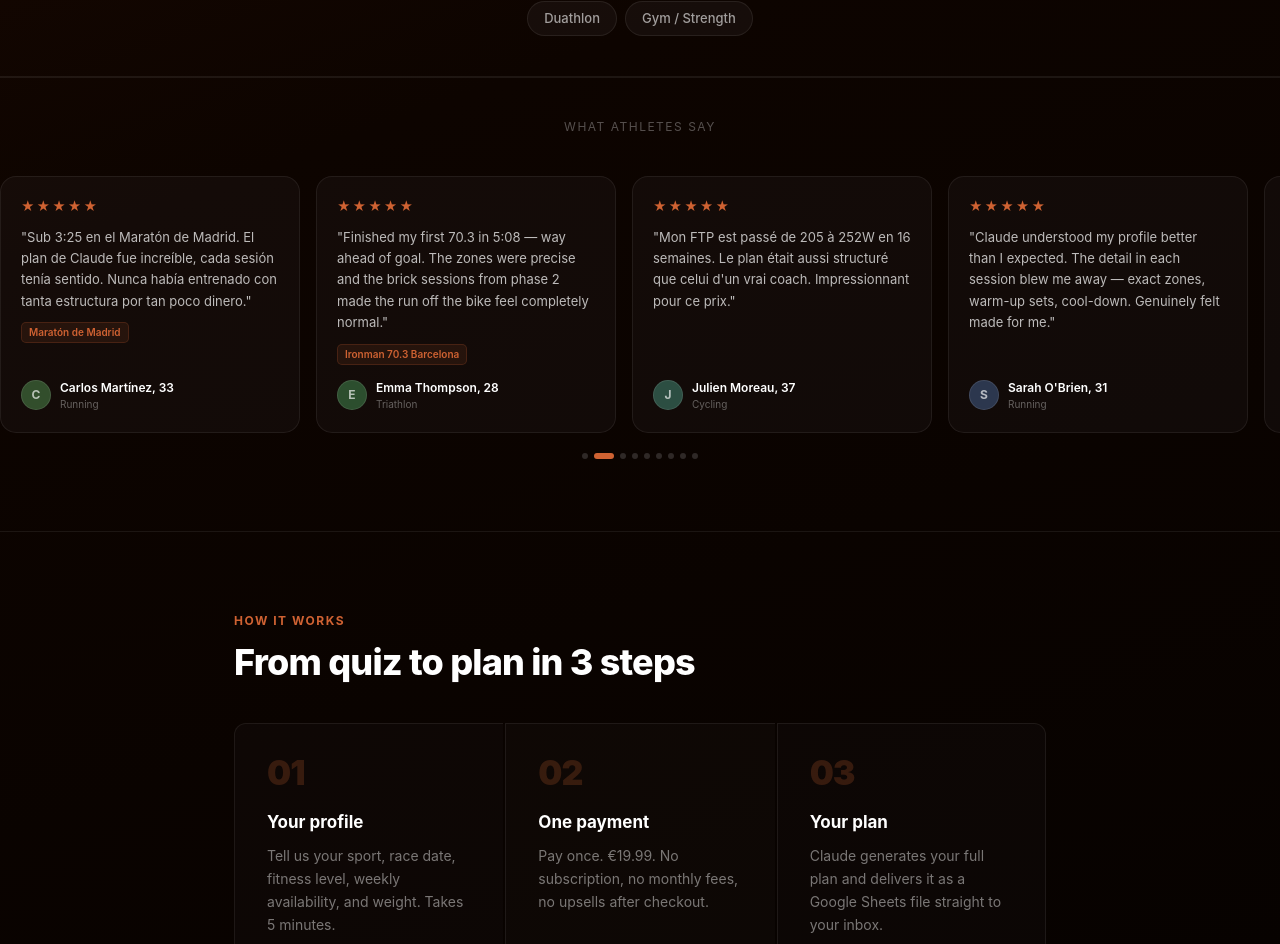
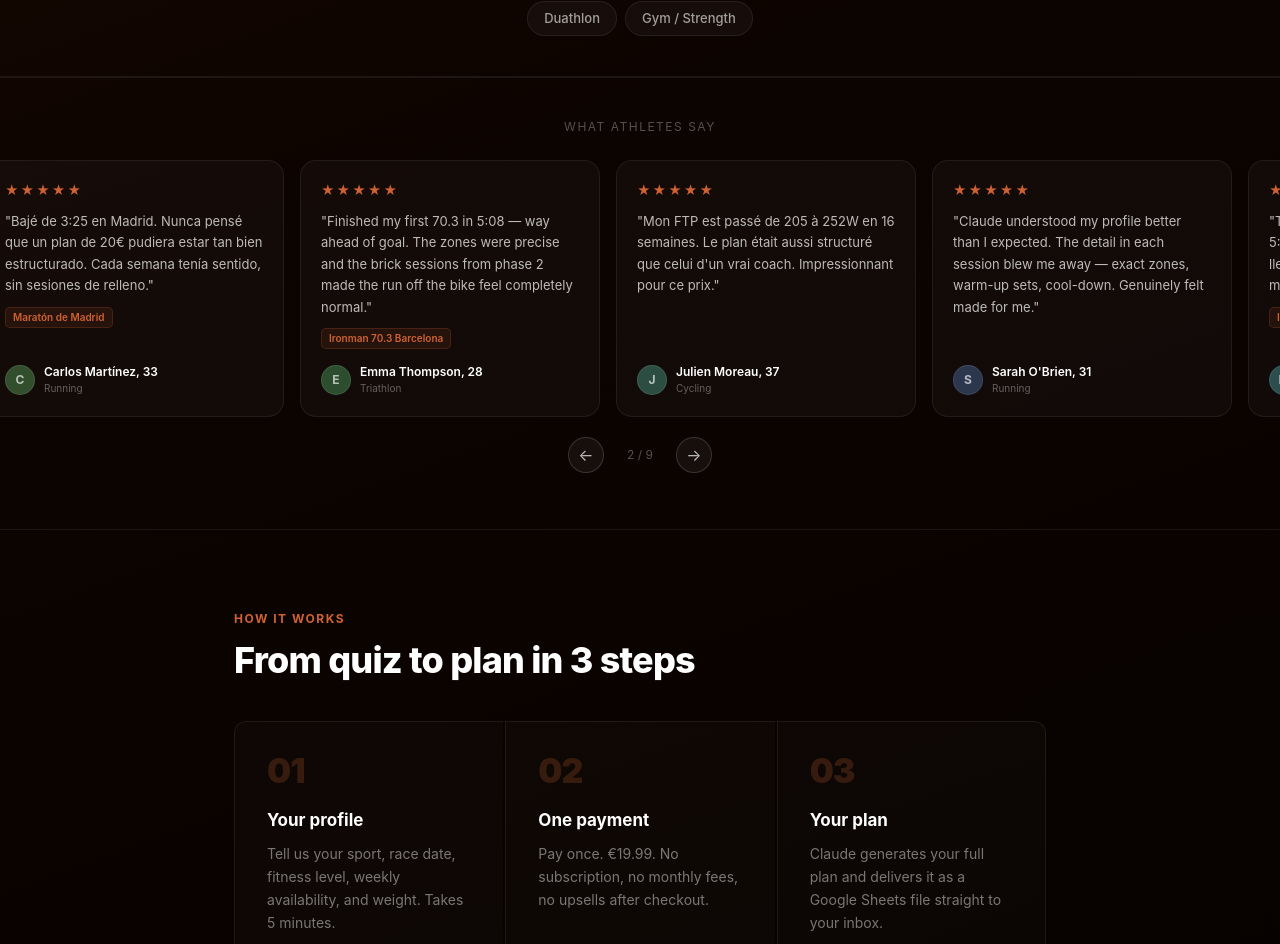
Before and after one commit to LucasKenji00/athlete-planner, a Next.js app: page / in a window 1280 px wide. Shown: the part 1388-2332 px from the top of the page. Built offline with nearby package versions, Linux system fonts and the light colour scheme.

Commit message:
carousel arrows + fix infinite loop + natural reviews

```diff
--- a/app/components/ReviewsCarousel.tsx
+++ b/app/components/ReviewsCarousel.tsx
@@ -1,16 +1,16 @@
 'use client'
 
-import { useEffect, useRef, useState } from 'react'
+import { useEffect, useRef, useState, useCallback } from 'react'
 
 const REVIEWS = [
   {
     name: 'James Mitchell', age: 36, sport: 'Running',
-    text: 'Sub-3h20 at London Marathon. I was sceptical about AI coaching but this completely changed my mind. Every session made sense and the taper was spot on.',
+    text: 'Ran 3:17 in London. Was pretty doubtful about AI plans if I\'m honest, but the structure was genuinely impressive. Taper felt perfect.',
     race: 'London Marathon',
   },
   {
     name: 'Carlos Martínez', age: 33, sport: 'Running',
-    text: 'Sub 3:25 en el Maratón de Madrid. El plan de Claude fue increíble, cada sesión tenía sentido. Nunca había entrenado con tanta estructura por tan poco dinero.',
+    text: 'Bajé de 3:25 en Madrid. Nunca pensé que un plan de 20€ pudiera estar tan bien estructurado. Cada semana tenía sentido, sin sesiones de relleno.',
     race: 'Maratón de Madrid',
   },
   {
@@ -30,12 +30,12 @@ const REVIEWS = [
   },
   {
     name: 'María García', age: 29, sport: 'Triathlon',
-    text: 'Terminé mi primer Ironman 70.3 en Valencia. Las zonas de entrenamiento eran perfectas y el taper llegó en el momento justo. Lo recomiendo a todos los atletas.',
+    text: 'Terminé mi primer 70.3 en Valencia en 5:22. Las zonas eran perfectas y el taper llegó justo cuando lo necesitaba. Vale mucho más de lo que cuesta.',
     race: 'Ironman 70.3 Valencia',
   },
   {
     name: 'Tom Becker', age: 44, sport: 'Gym / Strength',
-    text: 'Got my strength plan in under a minute. 12 weeks later, up 9kg on squat, 7kg on bench. Clean progression week by week. No fluff.',
+    text: 'Got my plan in under a minute. 12 weeks later — up 9kg on squat, 7kg on bench. Clean progression, no fluff.',
     race: null,
   },
   {
@@ -45,44 +45,98 @@ const REVIEWS = [
   },
   {
     name: 'David Hartmann', age: 41, sport: 'Cycling',
-    text: 'FTP went from 210 to 249W in 16 weeks. The structure with indoor intervals and long outdoor rides is really well thought out. Better than plans I\'ve paid €200 for.',
+    text: 'FTP went from 210 to 249W in 16 weeks. Better structured than plans I\'ve paid €200 for. The indoor/outdoor mix was exactly right.',
     race: null,
   },
 ]
 
+const CARD_WIDTH = 316
+
 export function ReviewsCarousel() {
+  const total = REVIEWS.length
   const [index, setIndex] = useState(0)
-  const [paused, setPaused] = useState(false)
-  const trackRef = useRef<HTMLDivElement>(null)
+  const [transitioning, setTransitioning] = useState(true)
+  const pausedRef = useRef(false)
+  const timerRef = useRef<ReturnType<typeof setInterval> | null>(null)
 
-  const total = REVIEWS.length
+  const startTimer = useCallback(() => {
+    if (timerRef.current) clearInterval(timerRef.current)
+    timerRef.current = setInterval(() => {
+      if (!pausedRef.current) {
+        setIndex(i => i + 1)
+      }
+    }, 3800)
+  }, [])
 
   useEffect(() => {
-    if (paused) return
-    const id = setInterval(() => {
-      setIndex(i => (i + 1) % total)
-    }, 3800)
-    return () => clearInterval(id)
-  }, [paused, total])
+    startTimer()
+    return () => { if (timerRef.current) clearInterval(timerRef.current) }
+  }, [startTimer])
+
+  // Seamless infinite: when we hit the cloned end, snap back silently
+  useEffect(() => {
+    if (index === total) {
+      const id = setTimeout(() => {
+        setTransitioning(false)
+        setIndex(0)
+      }, 600)
+      return () => clearTimeout(id)
+    }
+    if (index === -1) {
+      const id = setTimeout(() => {
+        setTransitioning(false)
+        setIndex(total - 1)
+      }, 600)
+      return () => clearTimeout(id)
+    }
+  }, [index, total])
+
+  useEffect(() => {
+    if (!transitioning) {
+      const id = setTimeout(() => setTransitioning(true), 20)
+      return () => clearTimeout(id)
+    }
+  }, [transitioning])
+
+  const go = (dir: 1 | -1) => {
+    setTransitioning(true)
+    setIndex(i => i + dir)
+    startTimer()
+  }
+
+  const displayIndex = ((index % total) + total) % total
+
+  const arrowBtn = (dir: 1 | -1) => (
+    <button
+      onClick={() => go(dir)}
+      style={{
+        width: 36, height: 36, borderRadius: '50%', border: '1px solid rgba(255,255,255,0.15)',
+        background: 'rgba(255,255,255,0.05)', color: 'rgba(255,255,255,0.7)',
+        cursor: 'pointer', display: 'flex', alignItems: 'center', justifyContent: 'center',
+        fontSize: 16, flexShrink: 0, transition: 'background 0.2s',
+      }}
+      onMouseEnter={e => (e.currentTarget.style.background = 'rgba(207,98,50,0.25)')}
+      onMouseLeave={e => (e.currentTarget.style.background = 'rgba(255,255,255,0.05)')}
+    >
+      {dir === -1 ? '←' : '→'}
+    </button>
+  )
 
   return (
     <div
-      onMouseEnter={() => setPaused(true)}
-      onMouseLeave={() => setPaused(false)}
-      style={{ overflow: 'hidden', position: 'relative', padding: '2rem 0' }}
+      onMouseEnter={() => { pausedRef.current = true }}
+      onMouseLeave={() => { pausedRef.current = false }}
+      style={{ padding: '1rem 0' }}
     >
-      <div
-        ref={trackRef}
-        style={{
+      <div style={{ overflow: 'hidden' }}>
+        <div style={{
           display: 'flex',
           gap: 16,
-          transition: 'transform 0.6s cubic-bezier(0.25, 0.46, 0.45, 0.94)',
-          transform: `translateX(calc(-${index * 316}px))`,
-          willChange: 'transform',
-        }}
-      >
-        {/* Duplicate for seamless feel */}
-        {[...REVIEWS, ...REVIEWS].map((r, i) => (
+          transition: transitioning ? 'transform 0.55s cubic-bezier(0.25, 0.46, 0.45, 0.94)' : 'none',
+          transform: `translateX(calc(-${index * CARD_WIDTH}px - ${index * 16}px))`,
+        }}>
+          {/* Real cards + 1 clone at end for seamless loop */}
+          {[...REVIEWS, REVIEWS[0]].map((r, i) => (
             <div key={i} style={{
               minWidth: 300, maxWidth: 300,
               background: 'rgba(255,255,255,0.03)',
@@ -91,17 +145,12 @@ export function ReviewsCarousel() {
               display: 'flex', flexDirection: 'column', gap: 10,
               flexShrink: 0,
             }}>
-            {/* Stars */}
               <div style={{ display: 'flex', gap: 2 }}>
-              {[1,2,3,4,5].map(s => (
-                <span key={s} style={{ color: '#CF6232', fontSize: 13 }}>★</span>
-              ))}
+                {[1,2,3,4,5].map(s => <span key={s} style={{ color: '#CF6232', fontSize: 13 }}>★</span>)}
               </div>
-            {/* Text */}
               <p style={{ fontSize: 13, color: 'rgba(255,255,255,0.72)', lineHeight: 1.65, margin: 0 }}>
                 "{r.text}"
               </p>
-            {/* Race badge */}
               {r.race && (
                 <span style={{
                   alignSelf: 'flex-start', fontSize: 10, color: '#CF6232',
@@ -111,7 +160,6 @@ export function ReviewsCarousel() {
                   {r.race}
                 </span>
               )}
-            {/* Author */}
               <div style={{ display: 'flex', alignItems: 'center', gap: 9, marginTop: 'auto', paddingTop: 4 }}>
                 <div style={{
                   width: 30, height: 30, borderRadius: '50%', flexShrink: 0,
@@ -130,21 +178,15 @@ export function ReviewsCarousel() {
             </div>
           ))}
         </div>
+      </div>
 
-      {/* Dots */}
-      <div style={{ display: 'flex', justifyContent: 'center', gap: 6, marginTop: 20 }}>
-        {REVIEWS.map((_, i) => (
-          <button
-            key={i}
-            onClick={() => setIndex(i)}
-            style={{
-              width: i === index ? 20 : 6, height: 6,
-              borderRadius: 99, border: 'none', cursor: 'pointer',
-              background: i === index ? '#CF6232' : 'rgba(255,255,255,0.15)',
-              transition: 'all 0.3s', padding: 0,
-            }}
-          />
-        ))}
+      {/* Arrows + counter */}
+      <div style={{ display: 'flex', alignItems: 'center', justifyContent: 'center', gap: 16, marginTop: 20 }}>
+        {arrowBtn(-1)}
+        <span style={{ fontSize: 12, color: 'rgba(255,255,255,0.3)', minWidth: 40, textAlign: 'center' }}>
+          {displayIndex + 1} / {total}
+        </span>
+        {arrowBtn(1)}
       </div>
     </div>
   )
```
Also changed, not shown: 1 other file (tests, documents, lock files or other folders). Lines whose indentation alone changed are shown as unchanged.
